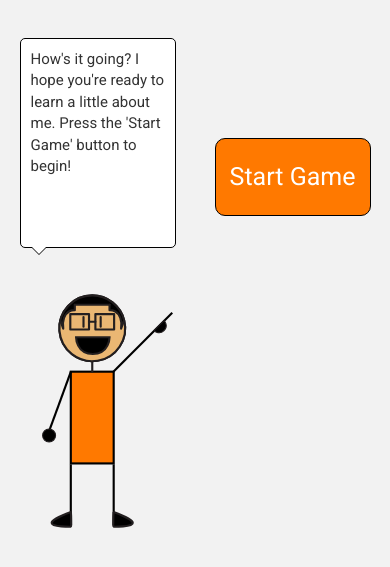
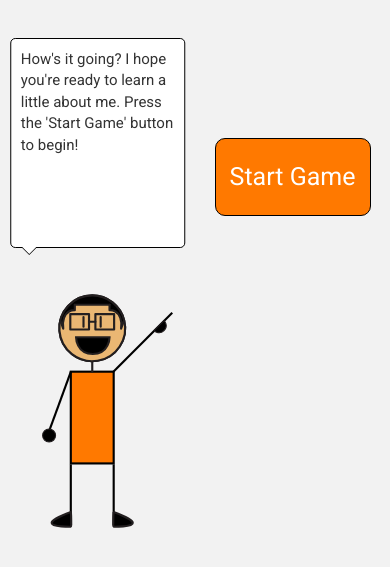
Before and after one commit to brobertson3/quizme, a website: page index.html in a window 390 px wide. Shown: the part 109-676 px from the top of the page. Drawn offline with nearby package versions, Linux system fonts and the light colour scheme.

Commit message:
Added a media query for small phones
The media query makes it so that the speech bubble width gets wider so that the text doesn't grow beyond the container.

```diff
--- a/scss/index.scss
+++ b/scss/index.scss
@@ -11,6 +11,12 @@ $fancy-title-color: #FF7900;
 $button-duration: 0.4s;
 $pulse-duration: 1s;
 $icon-color: #000;
+
+$breakpoint-phone: 480px;
+
+@mixin for-small-phone {
+	@media (max-width: $breakpoint-phone) { @content; }
+}
 
 @keyframes scoreTextPulse {
 	100% {
@@ -110,6 +116,10 @@ div {
 			position: absolute;
 			transform: translateX(-50%);
 			left: 50%;
+
+			@include for-small-phone {
+				width: 90%;
+			}
 
 			.arrow {
 				border-style: solid;
```
Also changed, not shown: css/index.css.
